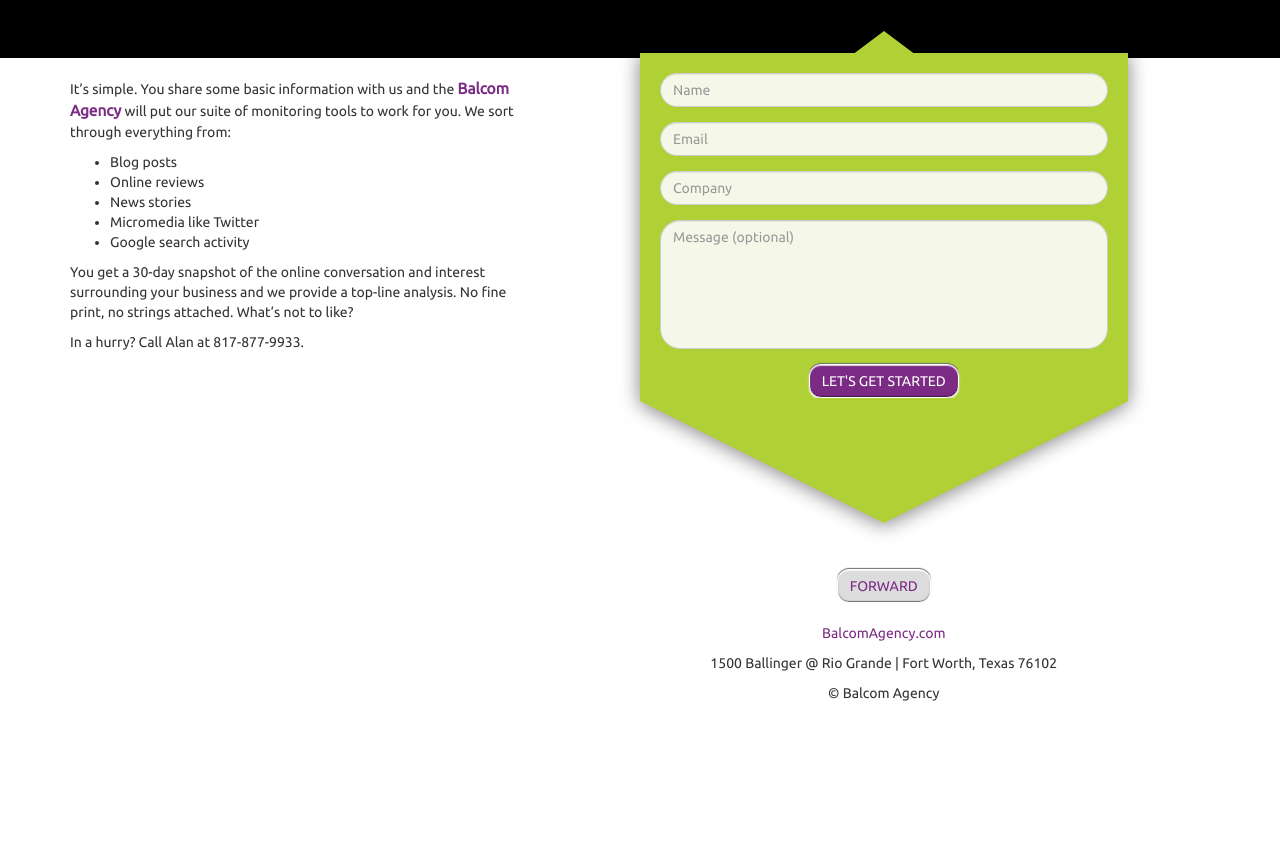
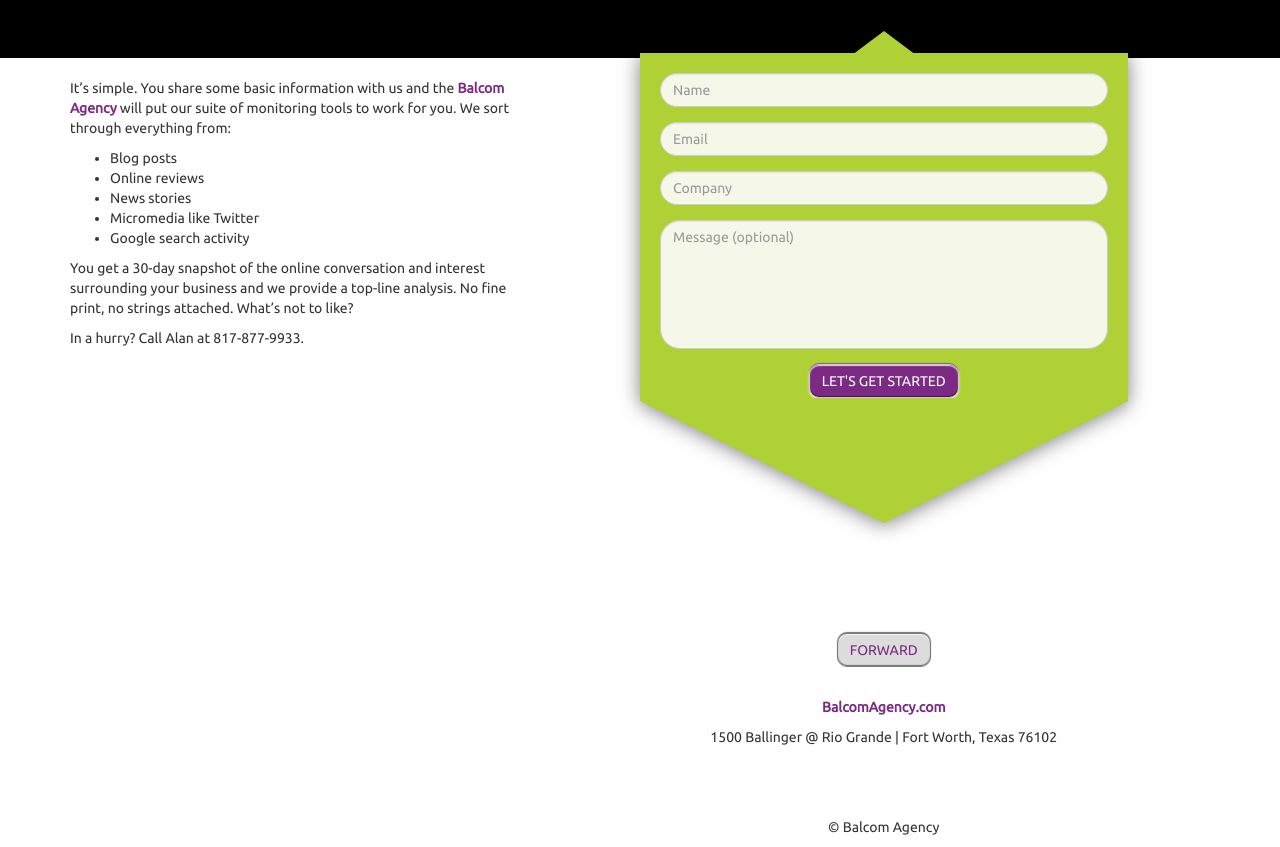
Before and after one commit to ramarit/balcom-agency, a plain HTML site: page index.html in a window 1280 px wide. Shown: the part 142-989 px from the top of the page. Before the commit the page ends 855 px from the top, so only its background shows below. Drawn offline with nearby package versions, Linux system fonts and the light colour scheme.

Commit message:
update footer margin

```diff
--- a/css/styles.css
+++ b/css/styles.css
@@ -40,7 +40,6 @@ body {
 
 .page-content span {
   color: #7b2b83;
-  font-size: 1.1em;
   font-weight: bold;
 }
 
@@ -90,9 +89,9 @@ textarea {
 .purple-background:visited,
 .purple-background:focus {
   background-color:#7b2b83;
-  border-color: white;
+  border-color: #d8c0d9;
   outline: none;
-  border-radius: 12px;
+  border-radius: 10px;
 }
 
 .grey-background,
@@ -101,10 +100,10 @@ textarea {
 .grey-background:visited,
 .grey-background:focus {
   background-color:#dcdcdc;
-  border-color: white;
+  border-color: #7c7d7d;
   outline: none;
   color: #7b2b83;
-  border-radius: 12px;
+  border-radius: 10px;
 }
 
 .bevel {
@@ -122,27 +121,30 @@ textarea {
 }
 
 .footer img {
-  padding: 10px;
+  padding: 75px 0 10px 0;
 }
 
-.footer p:nth-child(1),
 .footer p:nth-child(3) {
-  padding-top: 20px;
+  padding-top: 30px;
+}
+
+.footer p:nth-child(5) {
+  padding-top: 60px;
 }
 
 .footer a {
   color: #7b2b83;
+  font-weight: bold;
 }
 
 /* Media Queies */
-
 @media (max-width: 767px) {
-  .form::after, .form::before {
+  .form::after {
     content: none;
   }
 
   .form {
-    margin: 0;
+    margin-top: 50px;
     padding-bottom: 20px;
   }
 
@@ -158,7 +160,7 @@ textarea {
 @media (min-width: 768px) {
   .form {
     -webkit-filter: drop-shadow( 0px 2px 10px rgba(0, 0, 0, 0.5) );
-          filter: drop-shadow( 0px 2px 10px rgba(0, 0, 0, 0.5) );
+            filter: drop-shadow( 0px 2px 10px rgba(0, 0, 0, 0.5) );
   }
 }
 
--- a/index.html
+++ b/index.html
@@ -17,7 +17,7 @@
 
     <!-- custom CSS -->
     <link href="css/styles.css" rel="stylesheet">
-    <!-- Font -->
+    <!-- Ubuntu Font -->
     <link href="https://fonts.googleapis.com/css?family=Ubuntu" rel="stylesheet">
 
   </head>
@@ -91,17 +91,14 @@
             <img src="img/bsqueezed_bee.png" alt="">
           </div>
 
-          <!-- <div class="row"> -->
-            <button type="submit" class="btn btn-primary grey-background bevel">FORWARD</button>
-          <!-- </div> -->
 
-          <!-- <div class="row"> -->
-            <p><a href="https://www.balcomagency.com" target="_blank">BalcomAgency.com</a></p>
+          <button type="submit" class="btn btn-primary grey-background bevel">FORWARD</button>
 
-            <p>1500 Ballinger @ Rio Grande | Fort Worth, Texas 76102</p>
+          <p><a href="https://www.balcomagency.com" target="_blank">BalcomAgency.com</a></p>
 
-            <p>© Balcom Agency</p>
-          <!-- </div> -->
+          <p>1500 Ballinger @ Rio Grande | Fort Worth, Texas 76102</p>
+
+          <p>© Balcom Agency</p>
 
         </div>
 
```
